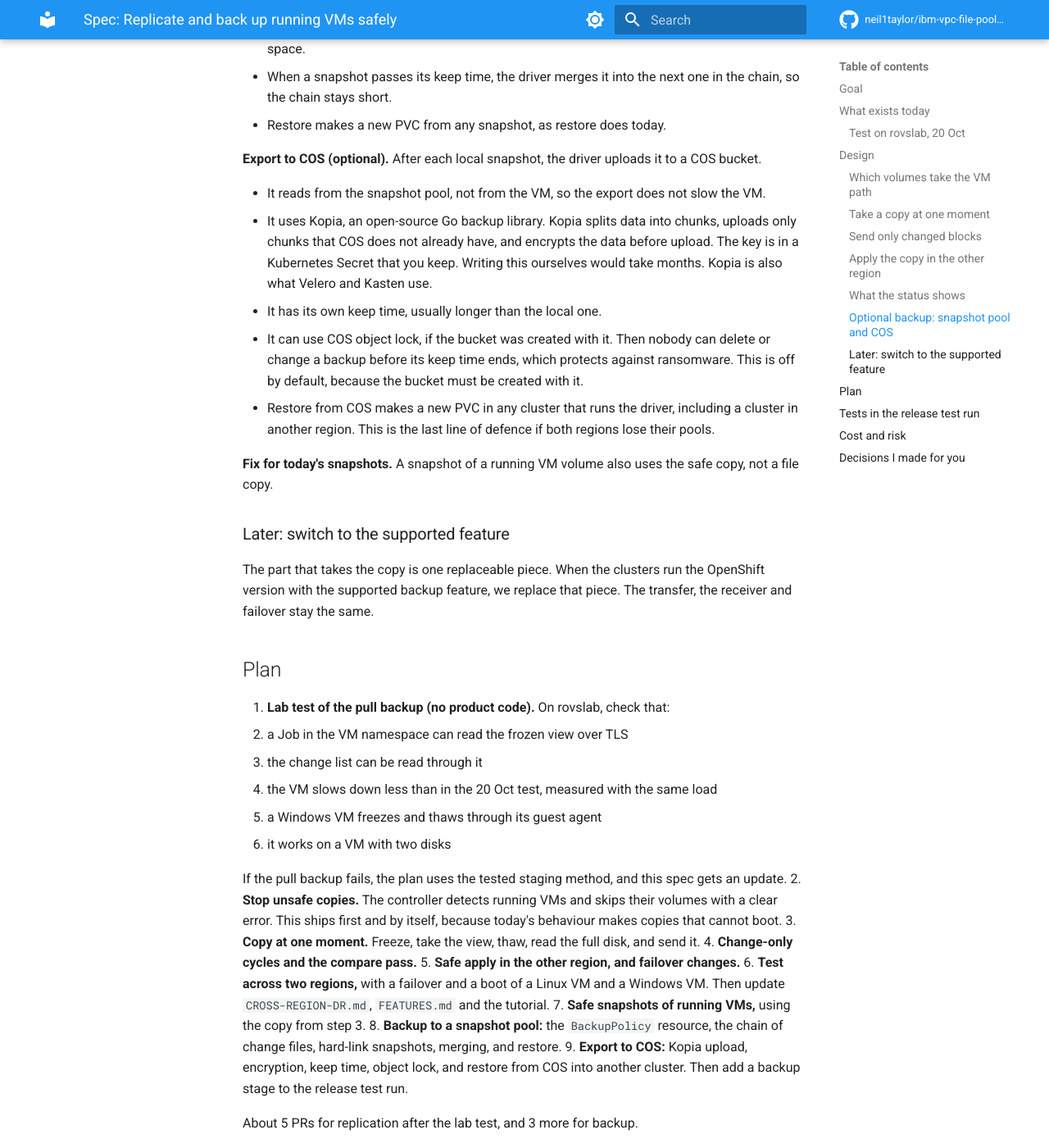
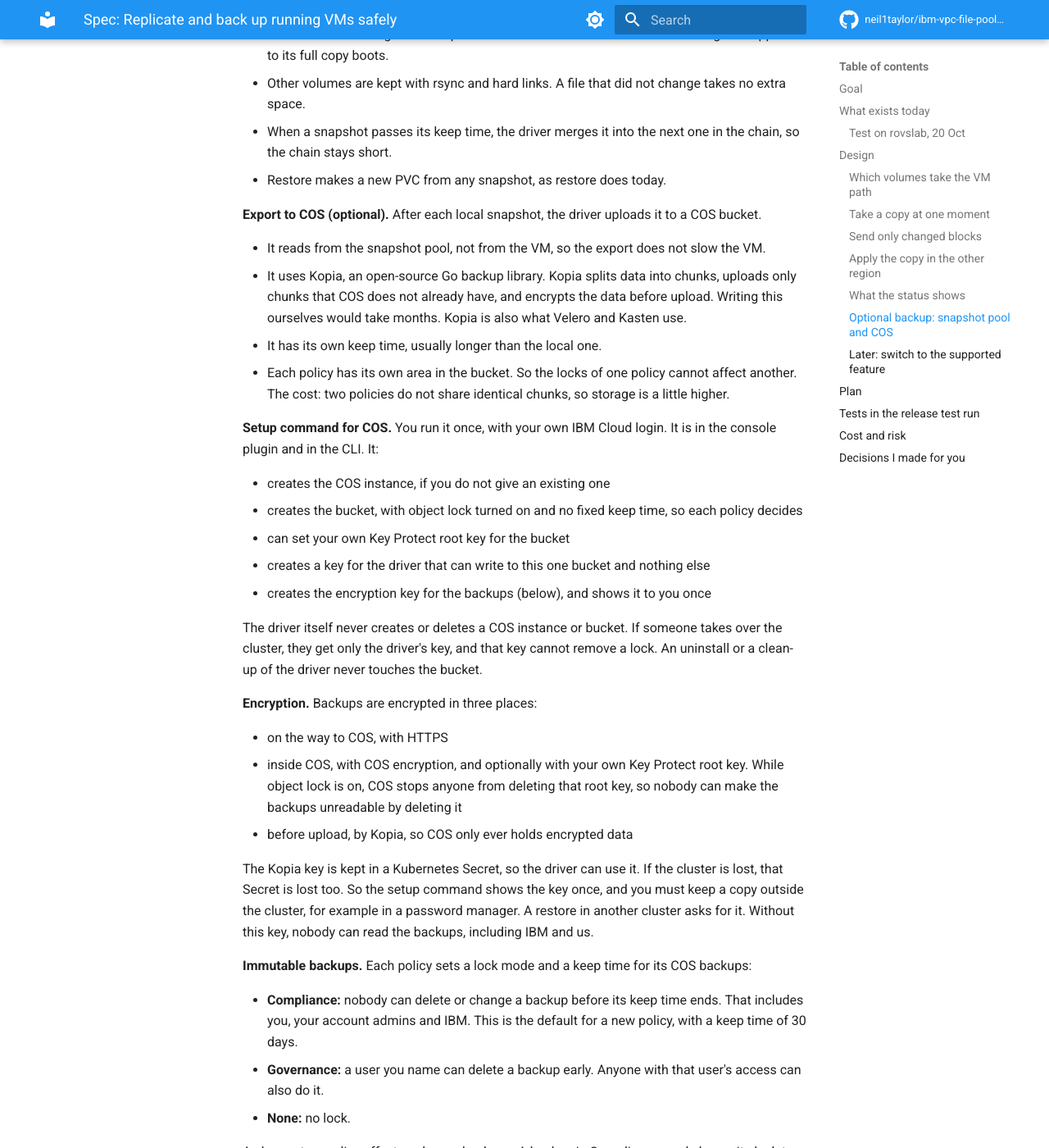
Before and after one commit to neil1taylor/ibm-vpc-file-pool-csi, an MkDocs documentation site: the page built from docs/specs/2026-10-20-vm-safe-replication.md, in a window 1280 px wide and 1400 px high, scrolled down 3964 px. Shown: the whole window at 82% size. Built offline with MkDocs 1.6.1 and Material for MkDocs 9.7.7, drawn with Linux system fonts in a browser that asks for light colours; comment, search, counter and statistics services are not loaded; some of the changed text lies outside the part shown.

Commit message:
Spec: COS setup command, encryption and lock mode per backup policy

```diff
--- a/docs/specs/2026-10-20-vm-safe-replication.md
+++ b/docs/specs/2026-10-20-vm-safe-replication.md
@@ -94,7 +94,9 @@
 
 ### Optional backup: snapshot pool and COS
 
-A new `BackupPolicy` resource turns backup on for a set of volumes. It has a schedule, a snapshot pool, how long to keep local snapshots, and optional COS settings. Backup is off unless you create a policy.
+A new `BackupPolicy` resource turns backup on. It has a schedule, a snapshot pool, how long to keep local snapshots, and optional COS settings. Backup is off unless you create a policy.
+
+A policy selects VMs by label, and covers all disks of each VM, taken at one moment. It can also select normal PVCs by label. One VM belongs to at most one backup policy. If two policies match a VM, the webhook refuses the second one.
 
 **Local snapshots in their own pool.** A snapshot pool is a normal pool that holds only snapshots. It uses its own VPC file shares, so a lost or full data share does not take the snapshots with it.
 
@@ -107,9 +109,37 @@
 **Export to COS (optional).** After each local snapshot, the driver uploads it to a COS bucket.
 
 - It reads from the snapshot pool, not from the VM, so the export does not slow the VM.
-- It uses Kopia, an open-source Go backup library. Kopia splits data into chunks, uploads only chunks that COS does not already have, and encrypts the data before upload. The key is in a Kubernetes Secret that you keep. Writing this ourselves would take months. Kopia is also what Velero and Kasten use.
+- It uses Kopia, an open-source Go backup library. Kopia splits data into chunks, uploads only chunks that COS does not already have, and encrypts the data before upload. Writing this ourselves would take months. Kopia is also what Velero and Kasten use.
 - It has its own keep time, usually longer than the local one.
-- It can use COS object lock, if the bucket was created with it. Then nobody can delete or change a backup before its keep time ends, which protects against ransomware. This is off by default, because the bucket must be created with it.
+- Each policy has its own area in the bucket. So the locks of one policy cannot affect another. The cost: two policies do not share identical chunks, so storage is a little higher.
+
+**Setup command for COS.** You run it once, with your own IBM Cloud login. It is in the console plugin and in the CLI. It:
+
+- creates the COS instance, if you do not give an existing one
+- creates the bucket, with object lock turned on and no fixed keep time, so each policy decides
+- can set your own Key Protect root key for the bucket
+- creates a key for the driver that can write to this one bucket and nothing else
+- creates the encryption key for the backups (below), and shows it to you once
+
+The driver itself never creates or deletes a COS instance or bucket. If someone takes over the cluster, they get only the driver's key, and that key cannot remove a lock. An uninstall or a clean-up of the driver never touches the bucket.
+
+**Encryption.** Backups are encrypted in three places:
+
+- on the way to COS, with HTTPS
+- inside COS, with COS encryption, and optionally with your own Key Protect root key. While object lock is on, COS stops anyone from deleting that root key, so nobody can make the backups unreadable by deleting it
+- before upload, by Kopia, so COS only ever holds encrypted data
+
+The Kopia key is kept in a Kubernetes Secret, so the driver can use it. If the cluster is lost, that Secret is lost too. So the setup command shows the key once, and you must keep a copy outside the cluster, for example in a password manager. A restore in another cluster asks for it. Without this key, nobody can read the backups, including IBM and us.
+
+**Immutable backups.** Each policy sets a lock mode and a keep time for its COS backups:
+
+- **Compliance:** nobody can delete or change a backup before its keep time ends. That includes you, your account admins and IBM. This is the default for a new policy, with a keep time of 30 days.
+- **Governance:** a user you name can delete a backup early. Anyone with that user's access can also do it.
+- **None:** no lock.
+
+A change to a policy affects only new backups. A backup in Compliance mode keeps its lock to the end, even if you change or delete the policy. COS bills a locked backup until its lock ends. IBM requires the account to stay in good standing while any lock is active.
+
+Step 1 of the plan checks that Kopia's lock settings work with IBM COS object lock. IBM COS supports both modes, and object lock needs versioning, which the setup command turns on.
 - Restore from COS makes a new PVC in any cluster that runs the driver, including a cluster in another region. This is the last line of defence if both regions lose their pools.
 
 **Fix for today's snapshots.** A snapshot of a running VM volume also uses the safe copy, not a file copy.
@@ -126,6 +156,7 @@
    - the VM slows down less than in the 20 Oct test, measured with the same load
    - a Windows VM freezes and thaws through its guest agent
    - it works on a VM with two disks
+   - Kopia writes to an IBM COS bucket with object lock, in both lock modes, and a locked backup cannot be deleted with the driver's key
 
    If the pull backup fails, the plan uses the tested staging method, and this spec gets an update.
 2. **Stop unsafe copies.** The controller detects running VMs and skips their volumes with a clear error. This ships first and by itself, because today's behaviour makes copies that cannot boot.
@@ -135,7 +166,7 @@
 6. **Test across two regions,** with a failover and a boot of a Linux VM and a Windows VM. Then update `CROSS-REGION-DR.md`, `FEATURES.md` and the tutorial.
 7. **Safe snapshots of running VMs,** using the copy from step 3.
 8. **Backup to a snapshot pool:** the `BackupPolicy` resource, the chain of change files, hard-link snapshots, merging, and restore.
-9. **Export to COS:** Kopia upload, encryption, keep time, object lock, and restore from COS into another cluster. Then add a backup stage to the release test run.
+9. **Export to COS:** the setup command, Kopia upload, encryption, keep time, lock modes per policy, and restore from COS into another cluster. Then add a backup stage to the release test run.
 
 About 5 PRs for replication after the lab test, and 3 more for backup.
 
@@ -172,8 +203,12 @@
 - VM disk snapshots are a chain of change files, and old ones are merged. Other volumes use hard-link snapshots.
 - The COS export reads from the snapshot pool, never from the running VM.
 - The COS export uses Kopia (chunking, encryption, upload of new chunks only), instead of our own format.
-- Backups in COS are always encrypted. You keep the key.
-- Object lock is supported but off by default, because the bucket must be created with it.
+- A backup policy selects whole VMs by label. A VM can be in only one backup policy.
+- A setup command that you run creates the COS instance, the bucket and the driver's key. The driver never creates or deletes buckets.
+- The driver's COS key can write to one bucket only, and cannot remove locks.
+- Backups in COS are always encrypted. The setup command shows the key once, and you keep a copy outside the cluster.
+- The lock mode and keep time are set in each policy. A new policy defaults to Compliance mode for 30 days.
+- Each policy has its own area in the bucket, so storage is slightly higher than one shared area.
 - Snapshots of running VMs are fixed to use the safe copy, as part of this work.
 - Backup is built after replication, because it reuses the safe copy and the change list.
 - Multi-disk VMs are copied at one moment as part of this work. Group snapshots (issue #14) stay a separate issue.
```
Also changed, not shown: docs/specs/2026-10-19-release-test-run.md (+1 -0 lines).
